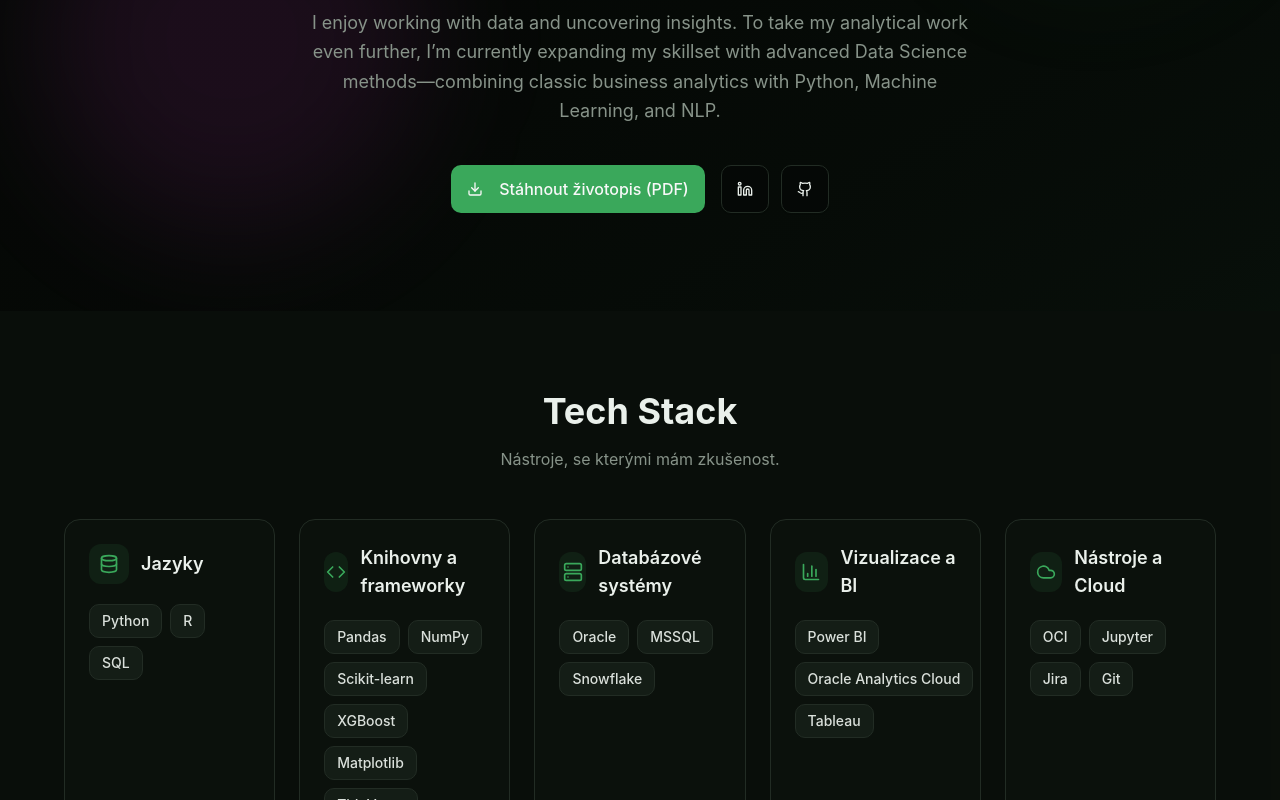
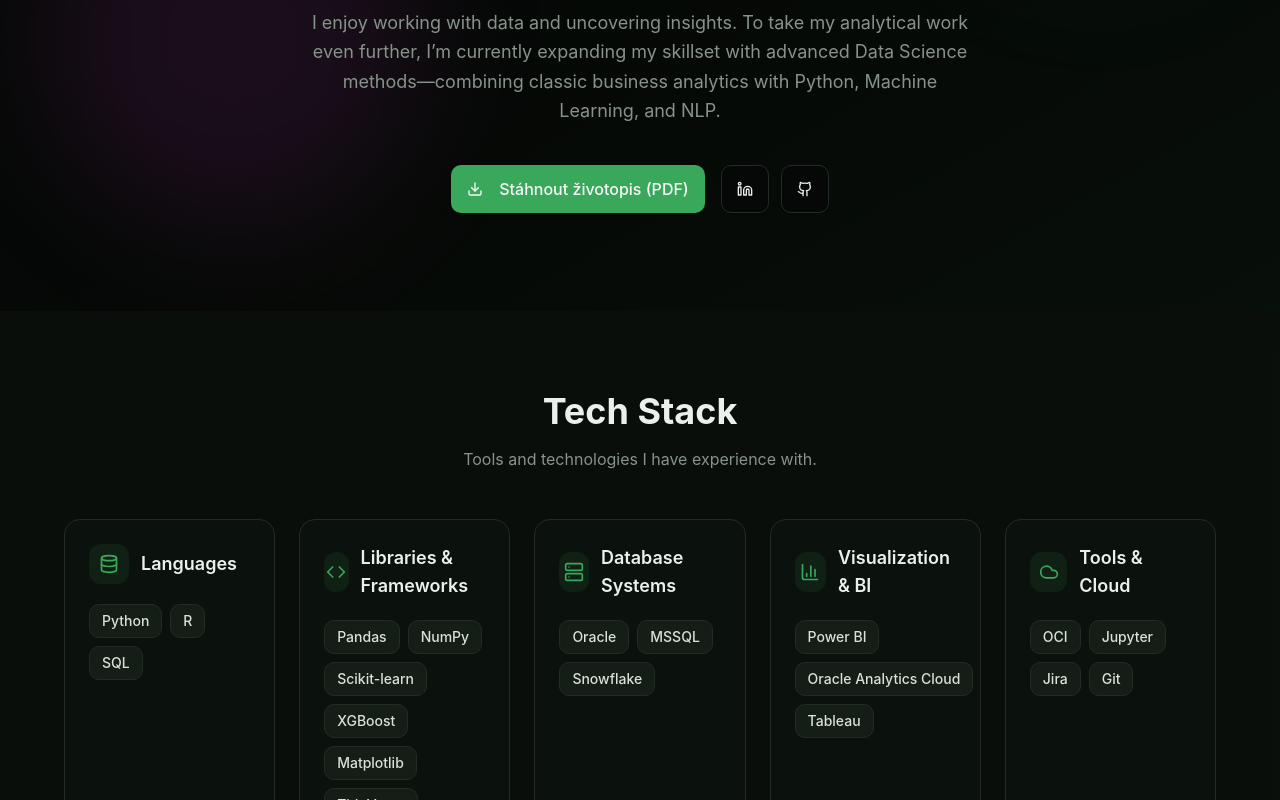
Before and after one commit to budilovaan-ai/annabudilova.github.io, a Next.js app: page / in a window 1280 px wide. Shown: the part 409-1209 px from the top of the page. Built offline with nearby package versions, Linux system fonts and the light colour scheme.

Commit message:
Update tech-stack-section.tsx

```diff
--- a/components/tech-stack-section.tsx
+++ b/components/tech-stack-section.tsx
@@ -3,27 +3,27 @@ import { Database, BarChart3, Cloud, Code, Server } from "lucide-react"
 
 const techCategories = [
   {
-    title: "Jazyky",
+    title: "Languages",
     icon: Database,
     techs: ["Python", "R", "SQL"]
   },
   {
-    title: "Knihovny a frameworky",
+    title: "Libraries & Frameworks",
     icon: Code,
     techs: ["Pandas", "NumPy", "Scikit-learn", "XGBoost", "Matplotlib", "TidyVerse"]
   },
   {
-    title: "Databázové systémy",
+    title: "Database Systems",
     icon: Server,
     techs: ["Oracle", "MSSQL", "Snowflake"]
   },
   {
-    title: "Vizualizace a BI",
+    title: "Visualization & BI",
     icon: BarChart3,
     techs: ["Power BI", "Oracle Analytics Cloud", "Tableau"]
   },
   {
-    title: "Nástroje a Cloud",
+    title: "Tools & Cloud",
     icon: Cloud,
     techs: ["OCI", "Jupyter", "Jira", "Git"]
   }
@@ -38,7 +38,7 @@ export function TechStackSection() {
             Tech Stack
           </h2>
           <p className="text-muted-foreground max-w-xl mx-auto">
-            Nástroje, se kterými mám zkušenost.
+           Tools and technologies I have experience with.
           </p>
         </div>
 
```
